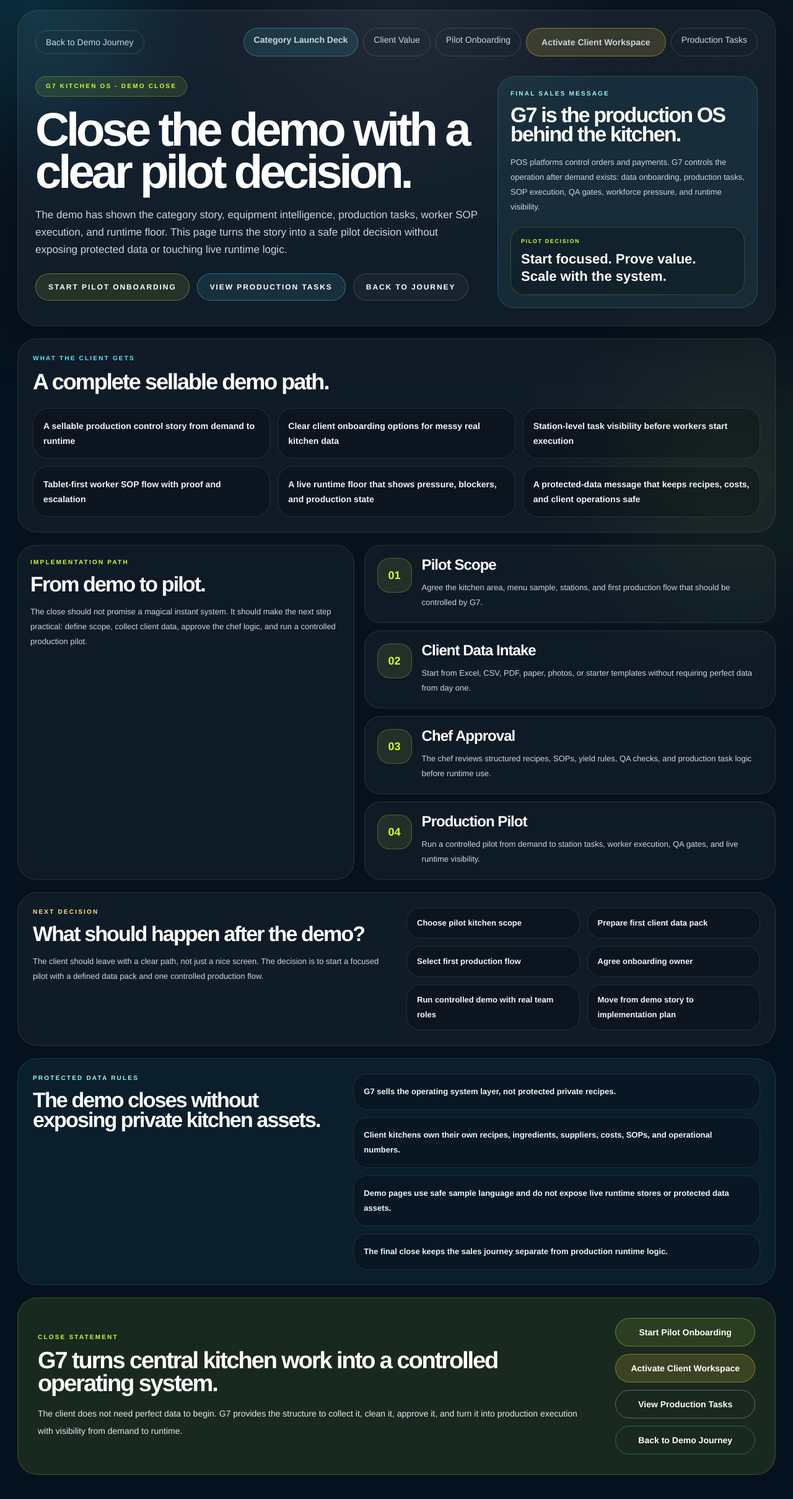
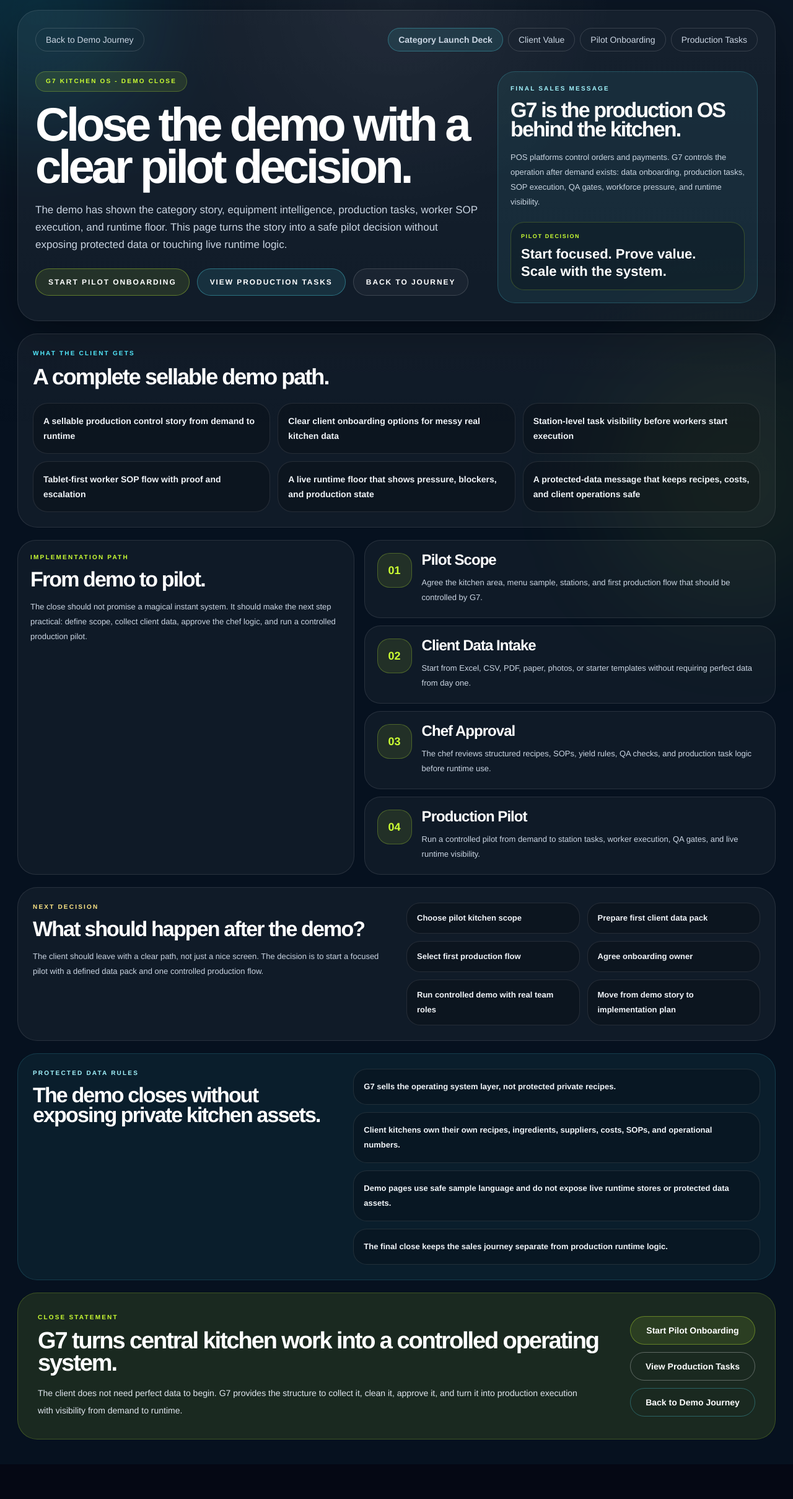
Before and after one commit to ammsofia11-wq/g7-mvpos, a Next.js app: page /demo-close in a window 1280 px wide. Shown: the whole page at 62% size. After the commit the page ends 2362 px from the top, so only its background shows below. Built offline with nearby package versions, Linux system fonts and the light colour scheme.

Commit message:
Remove activation shortcut from demo close

```diff
--- a/app/demo-close/page.tsx
+++ b/app/demo-close/page.tsx
@@ -88,14 +88,7 @@ export default function DemoClosePage() {
               >
                 Pilot Onboarding
               </Link>
-
-              <Link
-                href="/client-activation"
-                className="rounded-full border border-amber-300/40 bg-amber-300/15 px-6 py-3 text-center text-sm font-black text-amber-50 transition hover:border-amber-200/70 hover:bg-amber-300/25"
-              >
-                Activate Client Workspace
-              </Link>
-              <Link
+<Link
                 href="/production-tasks"
                 className="rounded-full border border-white/15 px-4 py-2 transition hover:border-amber-300/40 hover:text-amber-200"
               >
@@ -324,14 +317,7 @@ export default function DemoClosePage() {
               >
                 Start Pilot Onboarding
               </Link>
-
-              <Link
-                href="/client-activation"
-                className="rounded-full border border-amber-300/40 bg-amber-300/15 px-6 py-3 text-center text-sm font-black text-amber-50 transition hover:border-amber-200/70 hover:bg-amber-300/25"
-              >
-                Activate Client Workspace
-              </Link>
-              <Link
+<Link
                 href="/production-tasks"
                 className="rounded-full border border-white/30 px-6 py-3 text-center text-sm font-black text-white transition hover:border-white"
               >
```
